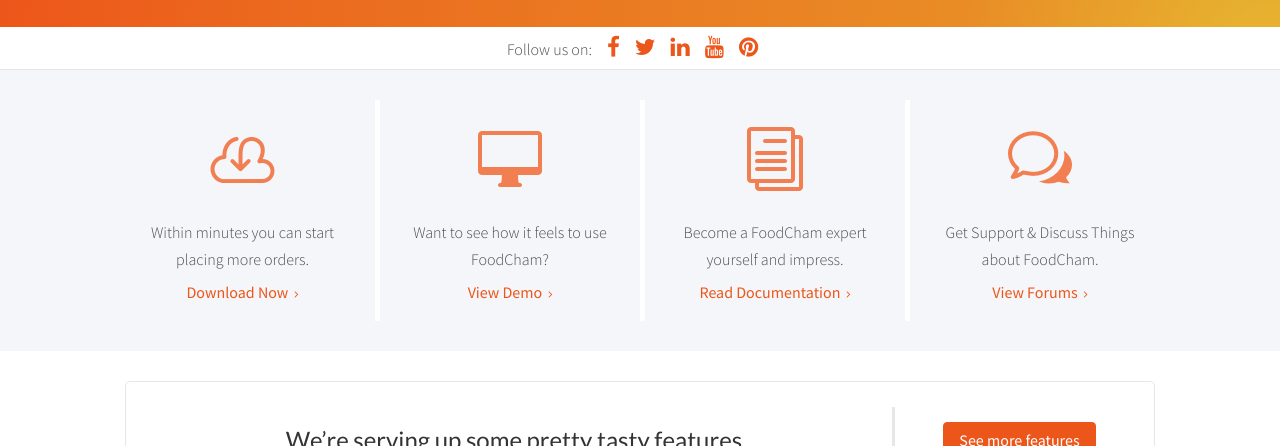
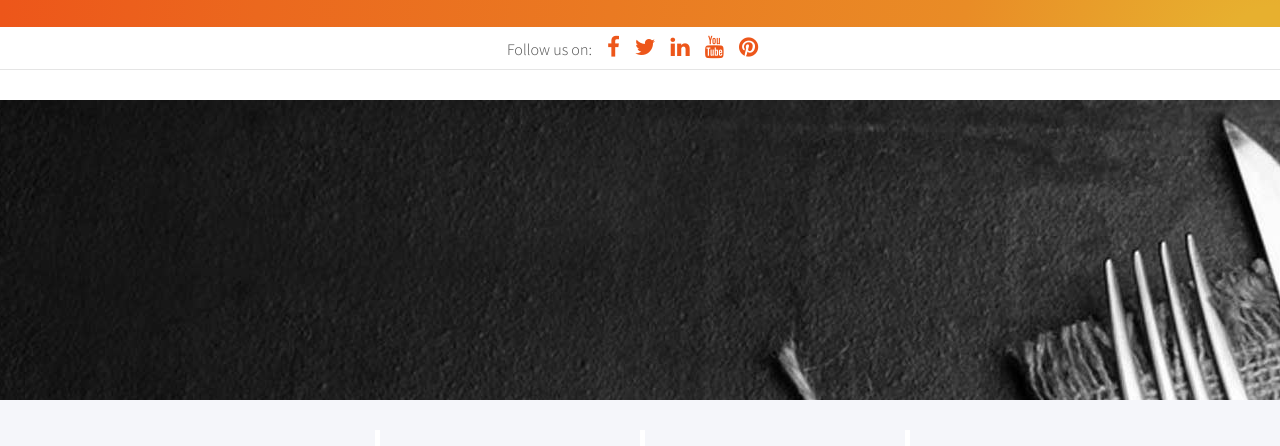
Before and after one commit to ab-hi/foodcham_portfolio, a React (Create React App) app: page / in a window 1280 px wide. Shown: the part 506-952 px from the top of the page. Built offline with nearby package versions, Linux system fonts and the light colour scheme.

Commit message:
parallax added in homepage

```diff
--- a/src/App.css
+++ b/src/App.css
@@ -43,3 +43,12 @@
 .price-list-container li{
   font-size:0.9em;
 }
+
+.parallax{
+  min-height: 300px;
+  background-attachment: fixed;
+}
+
+body{
+  overflow-x: hidden;
+}
--- a/src/components/home.js
+++ b/src/components/home.js
@@ -7,6 +7,10 @@
 import Clients from './home/clients';
 import Testimonials from './home/testimonials';
 import ScrollToTop from './scrollToTop';
+import Parallax from './parallax';
+
+import parallax_img1 from '../assets/img/limetray-hm-banner.jpg';
+import parallax_img2 from '../assets/img/limetray-clientpage-slid-bk.jpg';
 
 
 export default class Home extends Component{
@@ -17,7 +21,10 @@
                 <div style={head_style}>
                     <Header_slider />
                 </div>
+                <Parallax img = {parallax_img1} />
                 <Home_features />
+                <Parallax img = {parallax_img2} />
+
                 <Partners />
                 <Clients />
                 <Testimonials />
--- /dev/null
+++ b/src/components/parallax.js
@@ -0,0 +1,12 @@
+import React, { Component } from 'react';
+
+export default class Parallax extends Component{
+    render(){
+        return(
+            <div className="row">
+                <div className="parallax cta-default margin-top-sm" style={{backgroundImage: `url(${this.props.img})`}}>
+                </div>
+            </div>
+        )
+    }
+}
```
